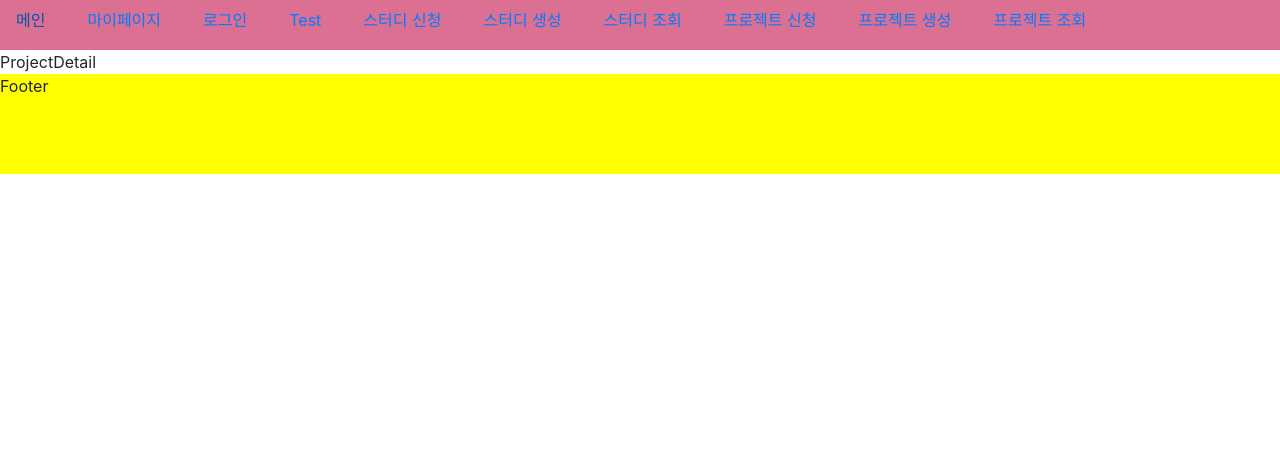
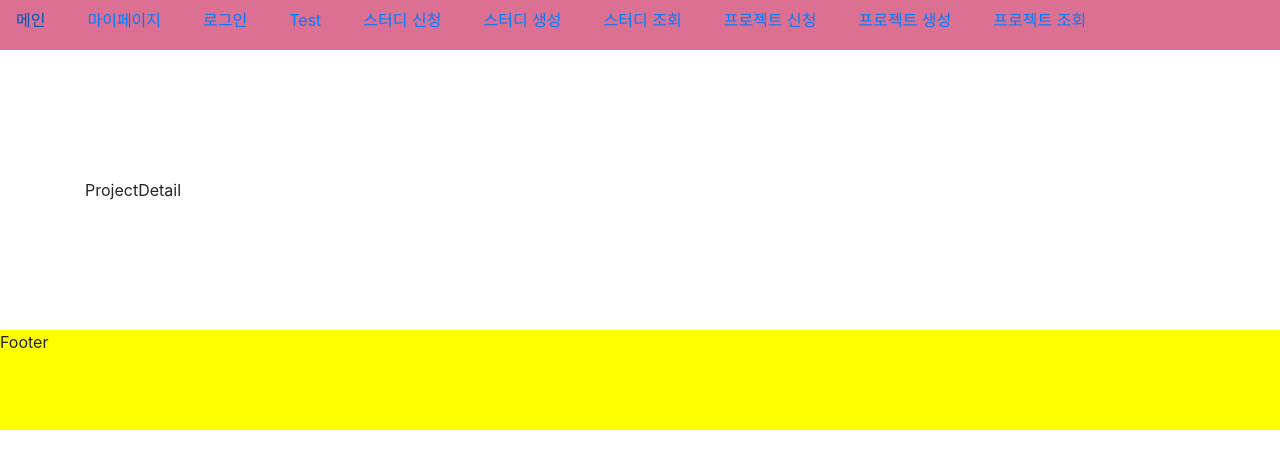
Before and after one commit to 3ddd-developers/3d-frontend, a React app: page /#/projectDetail in a window 1280 px wide. Shown: the top 468 px of the page. Built offline with nearby package versions, Linux system fonts and the light colour scheme.

Commit message:
[feat] 전체 페이지 레이아웃 수정

```diff
--- a/src/App.jsx
+++ b/src/App.jsx
@@ -4,6 +4,7 @@ import { Main, Login, Mypage, Test } from './pages';
 import { StudyApply, StudyCreate, StudyDetail } from './pages/study';
 import { ProjectApply, ProjectCreate, ProjectDetail } from './pages/project';
 import WrapContent from './content.jsx';
+import { Container } from 'react-bootstrap';
 import './style.scss';
 
 const App = () => {
@@ -22,8 +23,7 @@ const App = () => {
                 <Link to='/projectCreate' className='nav-link'>프로젝트 생성</Link>
                 <Link to='/projectDetail' className='nav-link'>프로젝트 조회</Link>
             </header>
-            <div id="content">
-                <WrapContent>
+            <Container style={{ paddingTop: '10%', paddingBottom: '10%' }}>
                 <Switch>
                     <Route path="/login" component={Login} />
                     <Route path="/authorized" component={Test} />
@@ -36,8 +36,7 @@ const App = () => {
                     <Route path="/projectDetail" component={ProjectDetail} />
                     <Route exact path="/" component={Main} />
                 </Switch>
-                </WrapContent>
-            </div>
+            </Container>
             <footer>Footer</footer>
         </>
     );
--- a/src/pages/Login.jsx
+++ b/src/pages/Login.jsx
@@ -16,12 +16,10 @@ const Login = ({ history, location }) => {
     }
 
     return (
-        <Container style={{ height: '500px', paddingTop: '200px' }}>
-
+        <>
             <Row style={{ justifyContent: 'center' }}><Button style={{ width: '360px', height: '50px', fontWeight: '500' }} variant="dark" onClick={onGitHubClick}><FaGithub style={{ width: '25px', height: '25px', marginRight: '5px' }} />GitHub 계정으로 로그인</Button></Row>
             <Row style={{ justifyContent: 'center' }}><Button variant="secondary" style={{ width: '360px', height: '50px', fontWeight: '500', marginTop: '5px' }} disabled onClick={onGoogleClick}><FcGoogle style={{ width: '25px', height: '25px', marginRight: '5px' }} />Google 계정으로 로그인</Button></Row>
-
-        </Container>
+        </>
     );
 };
 
```
Lines whose indentation alone changed are shown as unchanged.
